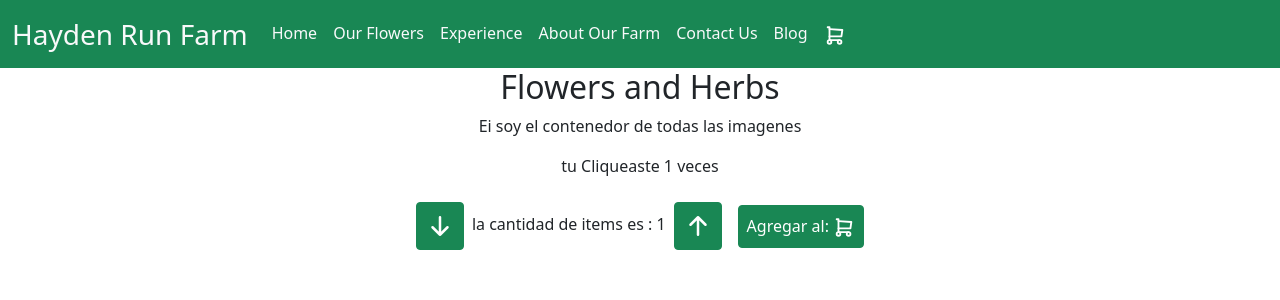
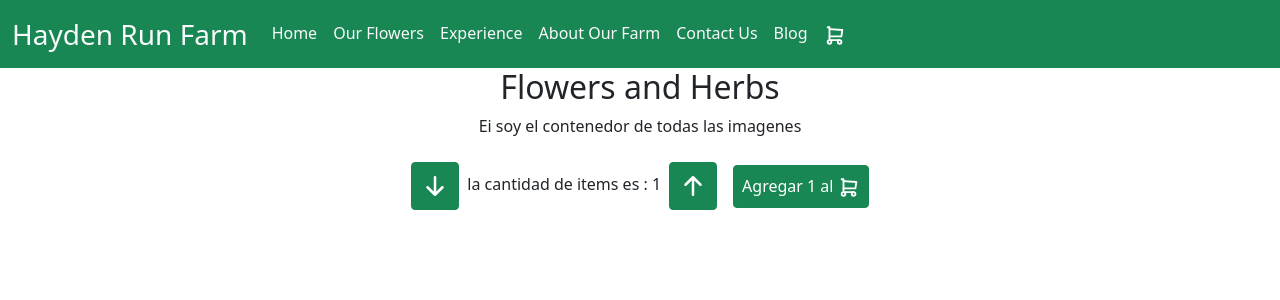
Before and after one commit to Beltonidas/ecommerce_react, a React (Create React App) app: page / in a window 1280 px wide. Shown: the top 300 px of the page. Built offline with nearby package versions, Linux system fonts and the light colour scheme.

Commit message:
Borro los textos que estan demas

```diff
--- a/src/Components/ItemContador.jsx
+++ b/src/Components/ItemContador.jsx
@@ -25,11 +25,10 @@ function ItemContador({stockInicial, stockMaximo}) {
   console.log (count)
   return (
     <div>
-        <p>tu Cliqueaste {count} veces</p>
         <button type="button" className="btn btn-success p-2 m-2" onClick={disminuir}> <DownArrow/> </button>
         <span>la cantidad de items es : {count}</span>
         <button type="button" className="btn btn-success p-2 m-2" onClick={aumenta}> <UpArrow/></button>
-        <button type="button" className="btn btn-success p-2 m-2"> Agregar al: <ShoppingCartIcon/></button>
+        <button type="button" className="btn btn-success p-2 m-2"> Agregar {count} al <ShoppingCartIcon/></button>
 
     </div>
   )
```
